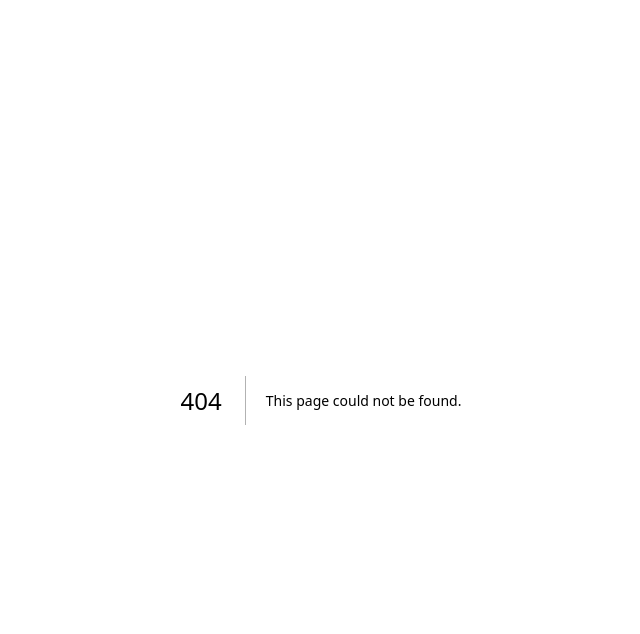
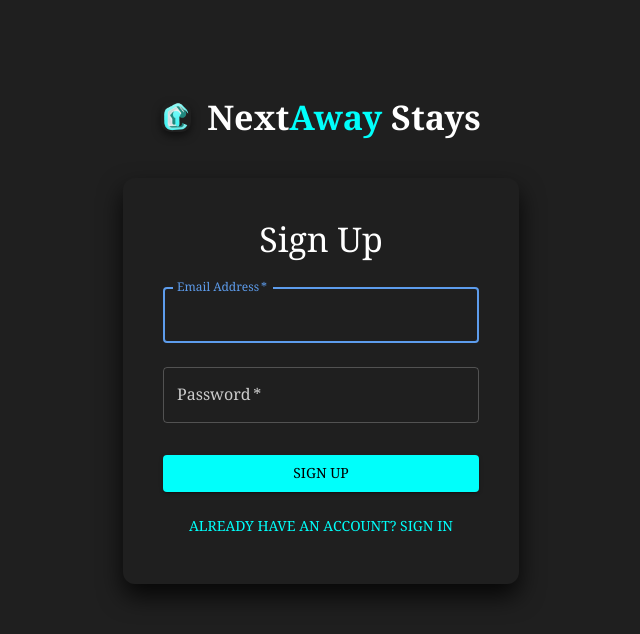
Before and after one commit to edombelayneh/AI-Chatbot, a Next.js app: page /signup in a window 1280 px wide. Before the commit this address had no page. Shown: the top 634 px of the page, without its empty margins (319-959 px from the left). Built offline with nearby package versions, Linux system fonts and the light colour scheme.

Commit message:
Create page.js

```diff
--- /dev/null
+++ b/app/signup/page.js
@@ -0,0 +1,171 @@
+"use client";
+
+import { useRouter } from 'next/navigation';
+import { useState } from 'react';
+import { Box, Button, Container, Typography, TextField, AppBar, Toolbar, CssBaseline, Stack } from '@mui/material';
+import { createTheme, ThemeProvider } from '@mui/material/styles';
+import { auth } from '../../firebase';
+import { createUserWithEmailAndPassword } from 'firebase/auth';
+
+const themePrimary = createTheme({
+    typography: {
+        fontFamily: 'Georgia, serif',
+    },
+    palette: {
+        mode: 'dark',
+        primary: {
+            main: '#5d9cec',
+        },
+        secondary: {
+            main: '#f7a7a7',
+        },
+        background: {
+            default: '#1f1f1f',
+            paper: '#1f1f1f',
+        },
+        text: {
+            primary: '#ffffff',
+            secondary: '#cccccc',
+            other: 'black',
+        },
+        myblue: {
+            main: '#00fffb',
+        },
+    },
+});
+
+const SignupPage = () => {
+    const router = useRouter();
+    const [email, setEmail] = useState('');
+    const [password, setPassword] = useState('');
+    const [error, setError] = useState('');
+
+    const handleSignUp = async (event) => {
+        event.preventDefault();
+        if (password.length <= 5) {
+          setError('Password must be at least 6 characters long.');
+          return;
+        }
+
+        try {
+            await createUserWithEmailAndPassword(auth, email, password);
+            router.push('/landing');
+        } catch (error) {
+          let errorMessage = 'An error occurred. Please try again.';
+          switch (error.code) {
+            case 'auth/invalid-email':
+              errorMessage = 'Invalid email address.';
+              break;
+            case 'auth/weak-password':
+              errorMessage = 'Password is too weak. Please choose a stronger password.';
+              break;
+            case 'auth/email-already-in-use':
+              errorMessage = 'An account already exists with this email address.';
+              break;
+            default:
+              errorMessage = 'Failed to sign up. Please check your details and try again.';
+          }
+          setError(errorMessage);
+        }
+      };
+
+    const handleSignIn = () => {
+       router.push('/signin');
+    };
+
+    return (
+        <ThemeProvider theme={themePrimary}>
+        <CssBaseline />
+
+        <Container maxWidth="xs">
+            <Box
+            display="flex"
+            flexDirection="column"
+            alignItems="center"
+            justifyContent="center"
+            minHeight="80vh"
+            textAlign="center">
+
+            {/* Logo and text */}
+            <Stack direction="row" spacing={2} alignItems="center" width="auto" sx={{ display: 'flex', justifyContent: 'center', alignItems: 'center', mt: 5 }} >
+                <img src="/images/logo.png"
+                    alt="Edom Belayneh"
+                    style={{
+                        width: '30px',
+                        height: 'auto',
+                        borderRadius: '10px',
+                        boxShadow: '0 4px 8px rgba(0,0,0,0.5)'
+                    }} />
+                <Typography variant="h4" color="inherit" fontWeight={'bold'}>
+                    Next<span style={{ color: "#00fffb" }}>Away</span> Stays
+                </Typography>
+            </Stack>
+            <Box
+                component="form"
+                onSubmit={handleSignUp}
+                noValidate
+                sx={{
+                padding: '40px',
+                borderRadius: '12px',
+                boxShadow: '0 12px 24px rgba(0,0,0,0.8)',
+                width: '100%',
+                maxWidth: '400px',
+                border: `2px solid myblue`, // Blue border
+                mt: 5,
+                }}
+            >
+                <Typography variant="h4" component="h1" gutterBottom >
+                Sign Up
+                </Typography>
+                <TextField
+                margin="normal"
+                required
+                fullWidth
+                id="email"
+                label="Email Address"
+                name="email"
+                autoComplete="email"
+                autoFocus
+                variant="outlined"
+                value={email}
+                onChange={(e) => setEmail(e.target.value)}
+                />
+                <TextField
+                margin="normal"
+                required
+                fullWidth
+                name="password"
+                label="Password"
+                type="password"
+                id="password"
+                autoComplete="new-password"
+                variant="outlined"
+                value={password}
+                onChange={(e) => setPassword(e.target.value)}
+                />
+                {error && <Typography color="error">{error}</Typography>}
+                <Button
+                type="submit"
+                fullWidth
+                variant="contained"
+                color="myblue"
+                sx={{ mt: 3, mb: 2, color: 'black' }}
+                >
+                Sign Up
+                </Button>
+                <Button
+                fullWidth
+                variant="text"
+                color="myblue"
+                onClick={handleSignIn}
+                >
+                Already have an account? Sign In
+                </Button>
+            </Box>
+            </Box>
+        </Container>
+        </ThemeProvider>
+    );
+}
+
+export default SignupPage;
```
